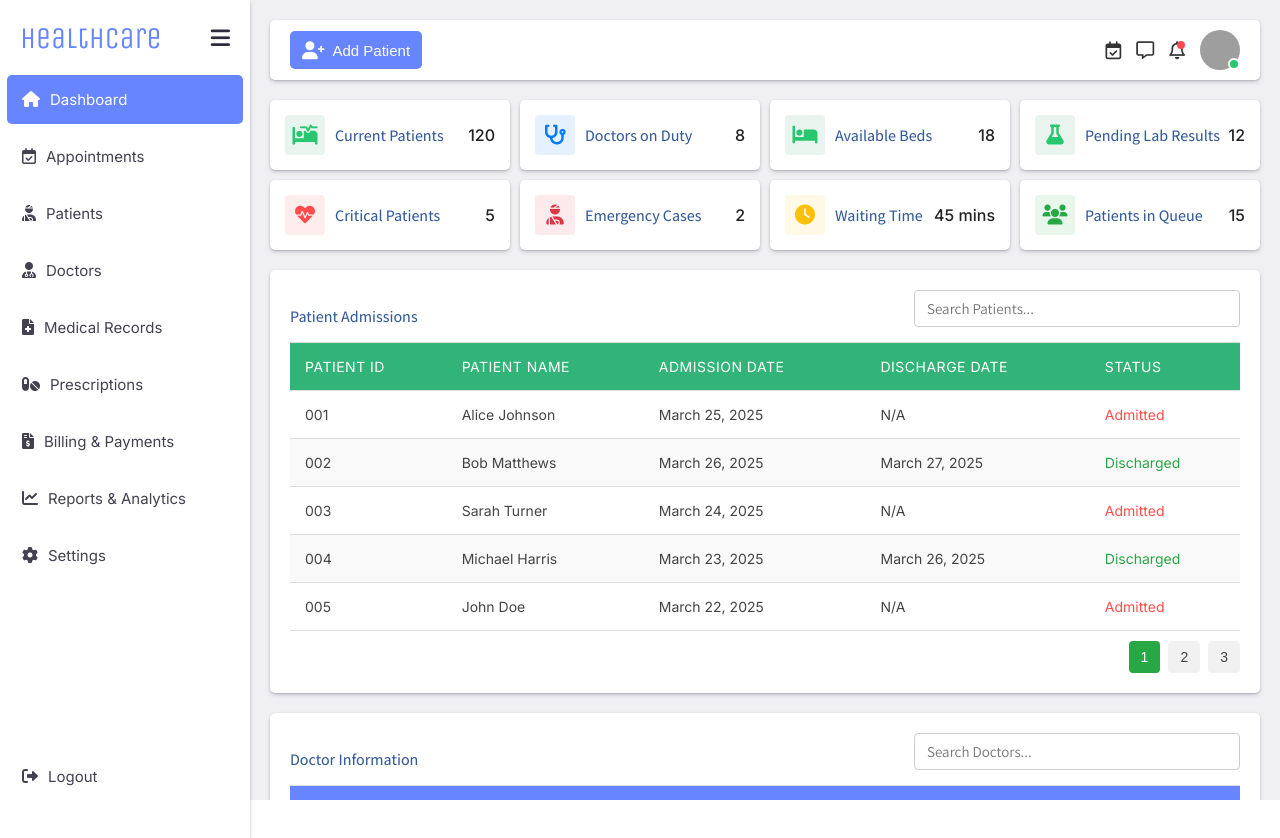
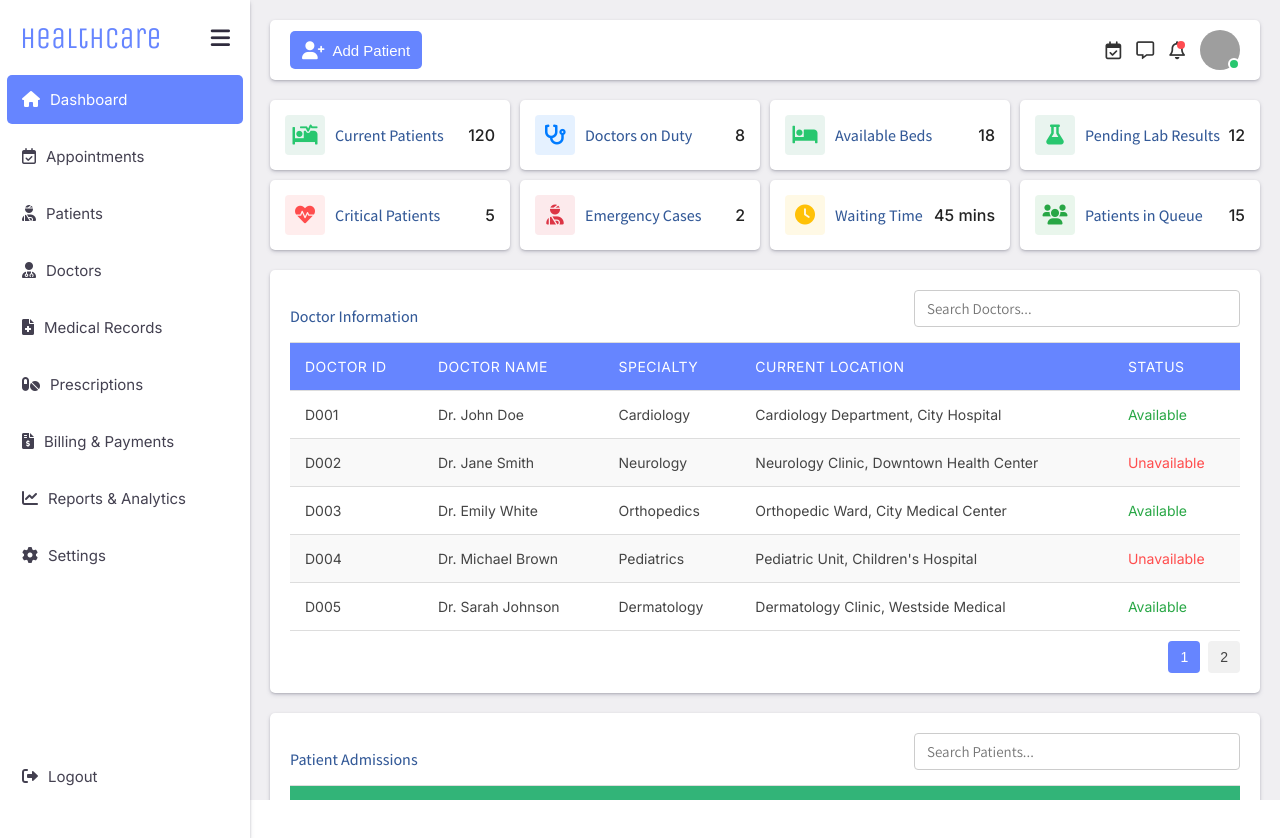
Before and after one commit to joseph-johnson27001/healthcare-dashboard, a Vue app: page / in a window 1280 px wide. Built offline with nearby package versions, Linux system fonts and the light colour scheme; grey boxes are pictures that could not be loaded.

Commit message:
Updated layout

```diff
--- a/src/App.vue
+++ b/src/App.vue
@@ -14,13 +14,12 @@
           :iconContainerColor="kpi.iconContainerColor"
         />
       </div>
+      <TableCard>
+        <DoctorLocationTable :doctors="doctors" />
+      </TableCard>
 
       <TableCard>
         <PatientAdmissionTable :patients="patients" />
-      </TableCard>
-
-      <TableCard>
-        <DoctorLocationTable :doctors="doctors" />
       </TableCard>
     </div>
   </div>
```
